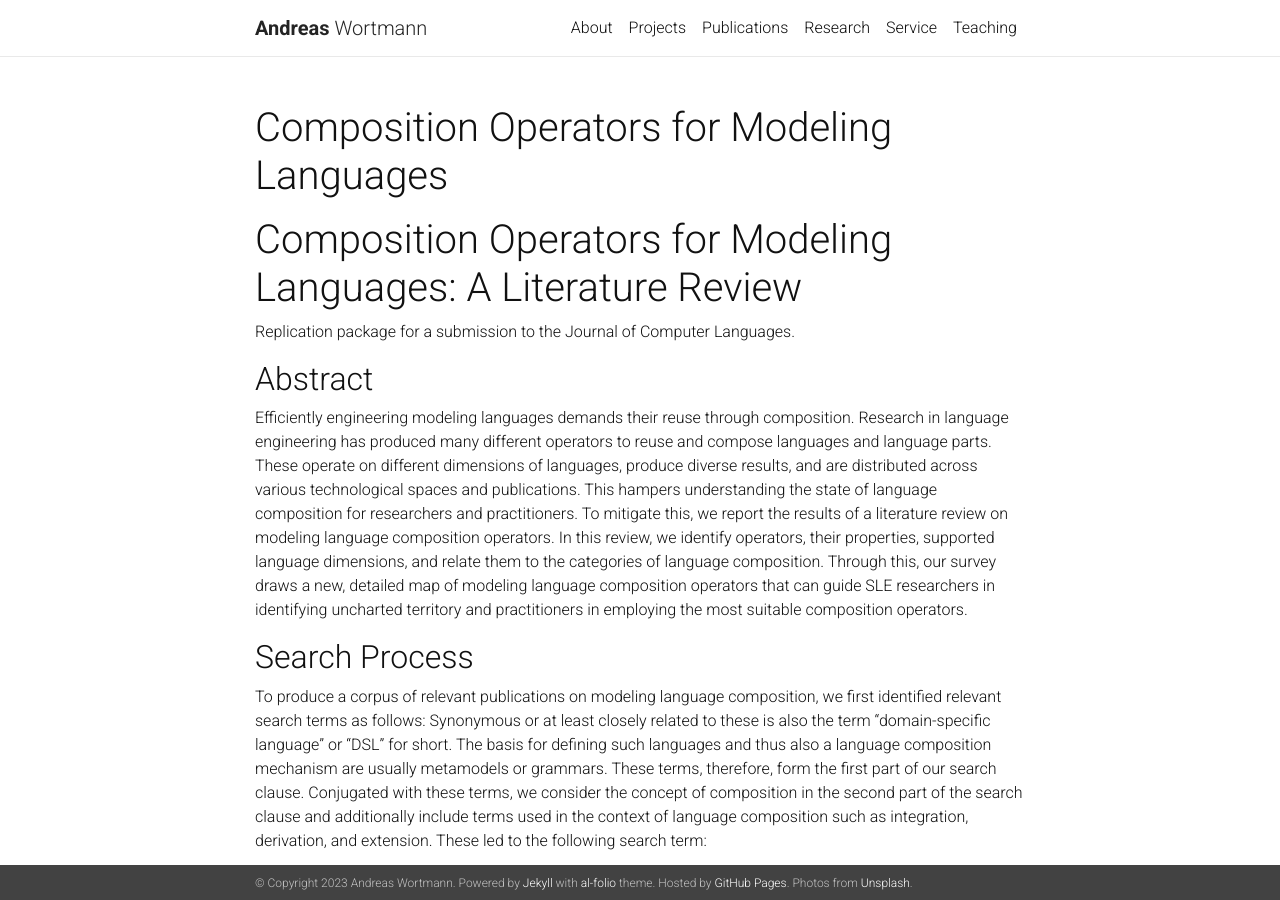
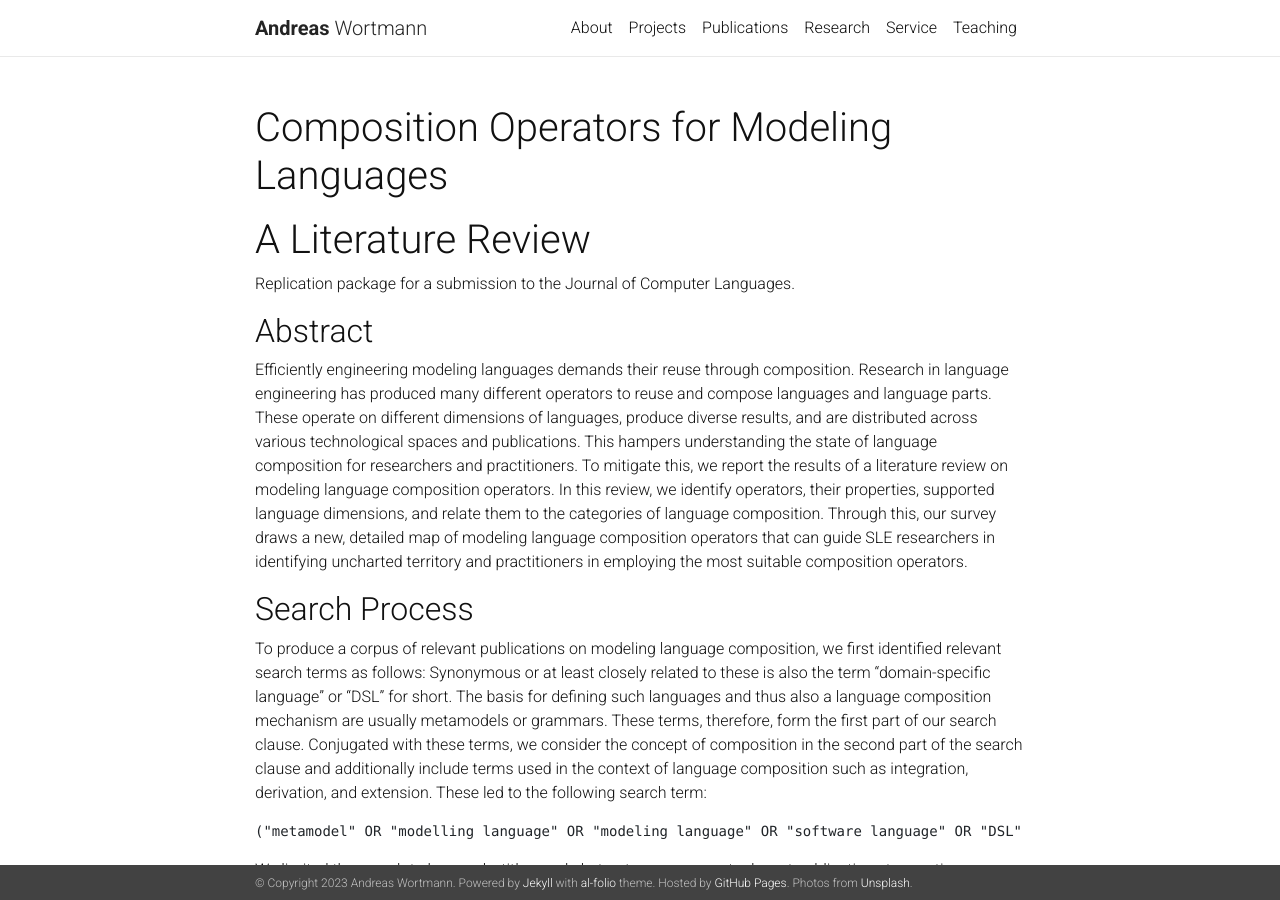
Before and after one commit to awortmann/awortmann.github.io, a Jekyll site: the page built from _pages/language-composition.md, in a window 1280 px wide and 900 px high. Built offline with Jekyll 4.4.1, drawn with Linux system fonts in a browser that asks for light colours; nearby versions of some CDN libraries; a style sheet for code colours, icons or effects is not loaded.

Commit message:
Minor update

```diff
--- a/_pages/language-composition.md
+++ b/_pages/language-composition.md
@@ -6,7 +6,7 @@ description:
 nav: false
 ---
 
-# Composition Operators for Modeling Languages: A Literature Review
+# A Literature Review
 
 Replication package for a submission to the Journal of Computer Languages.
 
```
